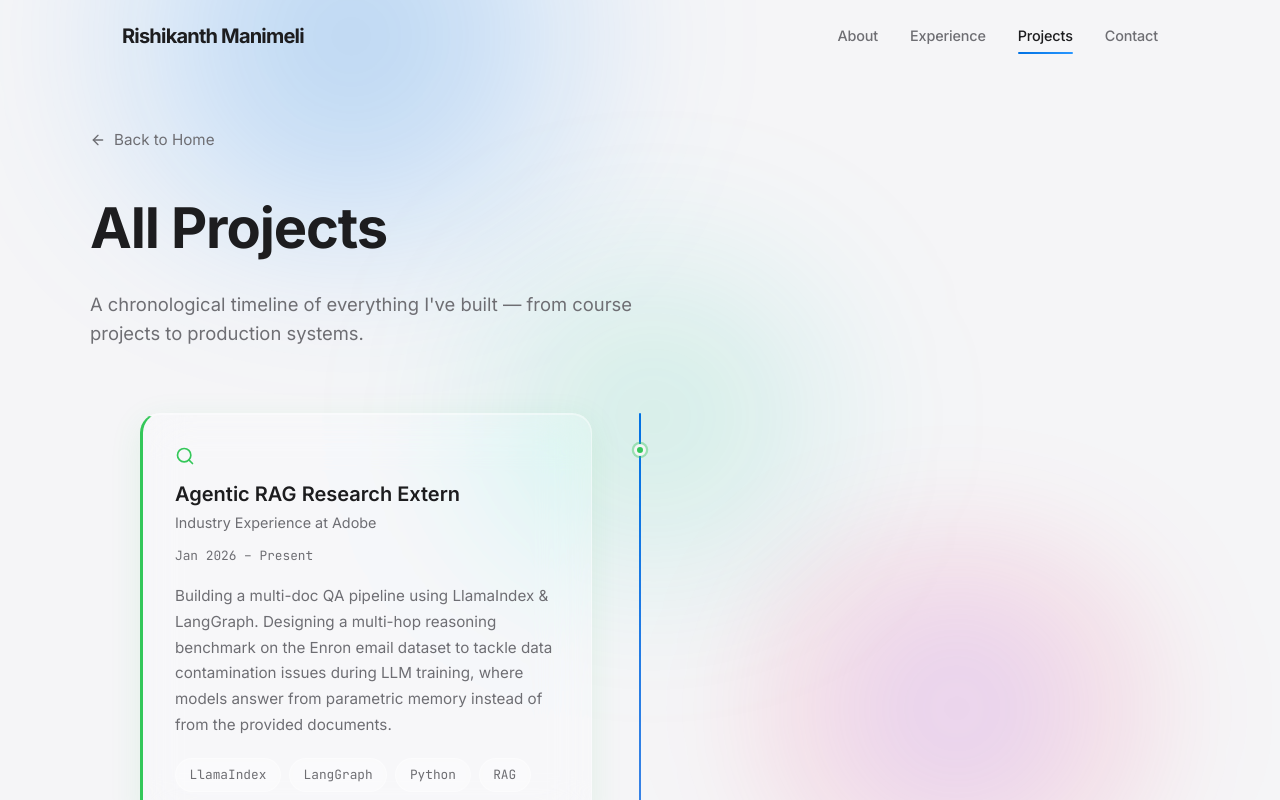
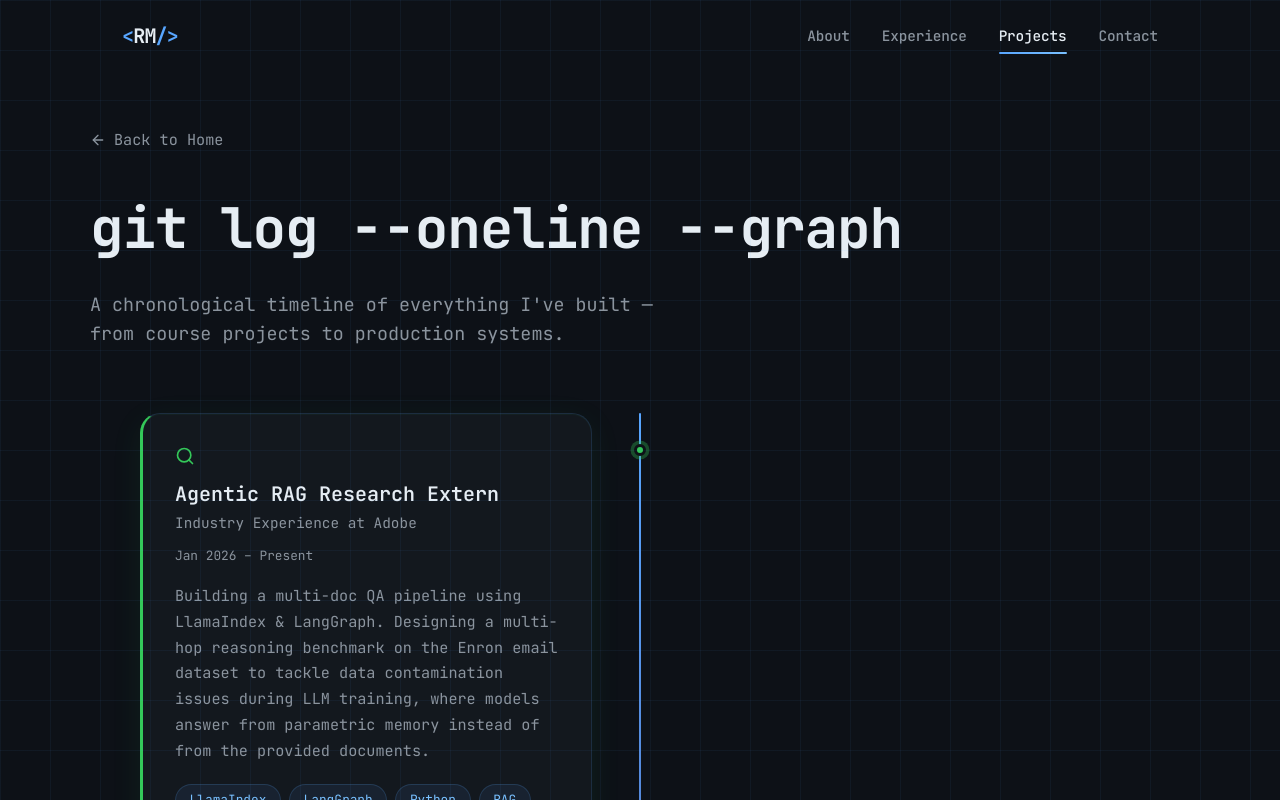
Before and after one commit to RiKan47/portfolio, a React (Vite) app: page /projects in a window 1280 px wide. Shown: the top 800 px of the page. Built offline with nearby package versions, Linux system fonts and the light colour scheme.

Commit message:
modify devmode-lightmode toggle behaviour

```diff
--- a/src/components/ThemeContext.tsx
+++ b/src/components/ThemeContext.tsx
@@ -13,18 +13,24 @@ const ThemeContext = createContext<ThemeContextType | undefined>(undefined);
 export const ThemeProvider: React.FC<{ children: React.ReactNode }> = ({ children }) => {
     // Listen for the secret words like "sudo" or "devmode"
     const secretTriggered = useSecretCode('sudo');
-    const [isDevMode, setIsDevMode] = useState(false);
+
+    // Default to dev mode if user's system prefers dark
+    const [isDevMode, setIsDevMode] = useState(() => {
+        return window.matchMedia?.('(prefers-color-scheme: dark)').matches ?? false;
+    });
     const [showToast, setShowToast] = useState(false);
+    const [toastMessage, setToastMessage] = useState('');
     const isFirstMount = useRef(true);
 
     // Shared toggle function used by shake + multi-tap
     const toggleDevMode = useCallback(() => {
         setIsDevMode((prev) => {
             const next = !prev;
-            if (next) {
-                setShowToast(true);
-                setTimeout(() => setShowToast(false), 3000);
-            }
+            setToastMessage(next
+                ? 'Developer Mode Unlocked. Welcome, Admin.'
+                : 'Exiting Developer Mode. Back to normal.');
+            setShowToast(true);
+            setTimeout(() => setShowToast(false), 3000);
             return next;
         });
     }, []);
@@ -35,17 +41,11 @@ export const ThemeProvider: React.FC<{ children: React.ReactNode }> = ({ childre
     useEffect(() => {
         if (isFirstMount.current) {
             isFirstMount.current = false;
-            // Ensure the dev mode theme is applied immediately on mount
-            setIsDevMode(secretTriggered);
             return;
         }
 
-        // If secret is triggered, toggle dev mode
-        setIsDevMode(secretTriggered);
-        if (secretTriggered) {
-            setShowToast(true);
-            setTimeout(() => setShowToast(false), 3000);
-        }
+        // Secret code toggled
+        toggleDevMode();
     }, [secretTriggered]);
 
     useEffect(() => {
@@ -56,7 +56,12 @@ export const ThemeProvider: React.FC<{ children: React.ReactNode }> = ({ childre
         }
     }, [isDevMode]);
 
-
+    // Apply theme immediately on mount (before first render completes)
+    useEffect(() => {
+        if (isDevMode) {
+            document.documentElement.setAttribute('data-theme', 'developer');
+        }
+    }, []);
 
     return (
         <ThemeContext.Provider value={{ isDevMode, toggleDevMode }}>
@@ -70,7 +75,7 @@ export const ThemeProvider: React.FC<{ children: React.ReactNode }> = ({ childre
                 <div className="toast-container">
                     <div className="toast dev-toast">
                         <Terminal size={18} color="var(--primary-color)" />
-                        Developer Mode Unlocked. Welcome, Admin.
+                        {toastMessage}
                     </div>
                 </div>
             )}
--- a/src/pages/Hero.tsx
+++ b/src/pages/Hero.tsx
@@ -41,10 +41,18 @@ export const Hero = () => {
                     MS in Computer Science at UMass Amherst. Previously built core systems at Samsung R&D. I write scalable code that works.
                     <br /><br />
                     <span style={{ fontSize: '0.95rem', color: 'var(--current-text)' }}>
-                        {isTouch ? (
-                            <>✨ Tap <code className="code-hint">Hello, World!</code> 5 times or shake your phone to unlock developer mode!</>
+                        {isDevMode ? (
+                            isTouch ? (
+                                <>🔓 Tap <code className="code-hint">greeting</code> 5 times or shake to switch back to light mode</>
+                            ) : (
+                                <>🔓 Type <code className="code-hint">sudo</code> to exit developer mode</>
+                            )
                         ) : (
-                            <>✨ Try typing <code className="code-hint">sudo</code> right now to unlock my developer mode!</>
+                            isTouch ? (
+                                <>✨ Tap <code className="code-hint">Hello, World!</code> 5 times or shake your phone to unlock developer mode!</>
+                            ) : (
+                                <>✨ Try typing <code className="code-hint">sudo</code> right now to unlock my developer mode!</>
+                            )
                         )}
                     </span>
                 </h2>
```
